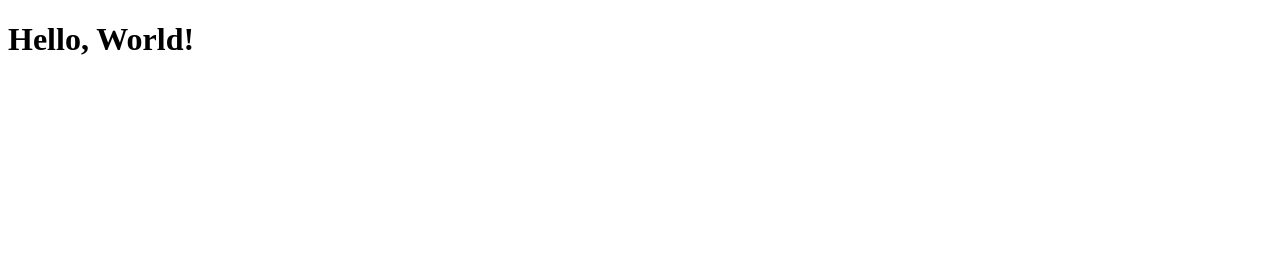
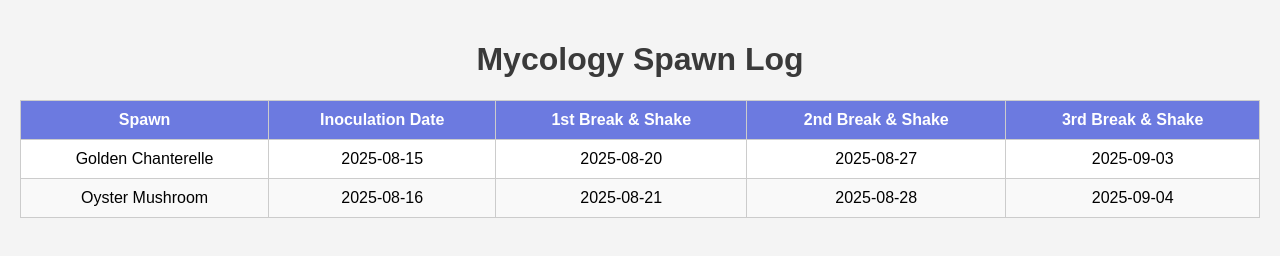
Before and after one commit to mycologybro/mycologybro, a plain HTML site: page index.html in a window 1280 px wide. Drawn offline with Linux system fonts and the light colour scheme.

Commit message:
index.html

```diff
--- a/index.html
+++ b/index.html
@@ -1,10 +1,72 @@
 <!DOCTYPE html>
 <html lang="en">
 <head>
-    <meta charset="UTF-8">
-    <title>Hello World</title>
+  <meta charset="UTF-8">
+  <meta name="viewport" content="width=device-width, initial-scale=1.0">
+  <title>Mycology Log</title>
+  <style>
+    body {
+      font-family: Arial, sans-serif;
+      background-color: #f4f4f4;
+      margin: 0;
+      padding: 20px;
+    }
+    h1 {
+      text-align: center;
+      color: #3a3a3a;
+    }
+    table {
+      width: 100%;
+      border-collapse: collapse;
+      margin-top: 20px;
+      background-color: #fff;
+    }
+    th, td {
+      border: 1px solid #ccc;
+      padding: 10px;
+      text-align: center;
+    }
+    th {
+      background-color: #6c7ae0;
+      color: white;
+    }
+    tr:nth-child(even) {
+      background-color: #f9f9f9;
+    }
+  </style>
 </head>
 <body>
-    <h1>Hello, World!</h1>
+
+  <h1>Mycology Spawn Log</h1>
+
+  <table>
+    <thead>
+      <tr>
+        <th>Spawn</th>
+        <th>Inoculation Date</th>
+        <th>1st Break & Shake</th>
+        <th>2nd Break & Shake</th>
+        <th>3rd Break & Shake</th>
+      </tr>
+    </thead>
+    <tbody>
+      <tr>
+        <td>Golden Chanterelle</td>
+        <td>2025-08-15</td>
+        <td>2025-08-20</td>
+        <td>2025-08-27</td>
+        <td>2025-09-03</td>
+      </tr>
+      <tr>
+        <td>Oyster Mushroom</td>
+        <td>2025-08-16</td>
+        <td>2025-08-21</td>
+        <td>2025-08-28</td>
+        <td>2025-09-04</td>
+      </tr>
+      <!-- Add more rows as you need -->
+    </tbody>
+  </table>
+
 </body>
 </html>
```
